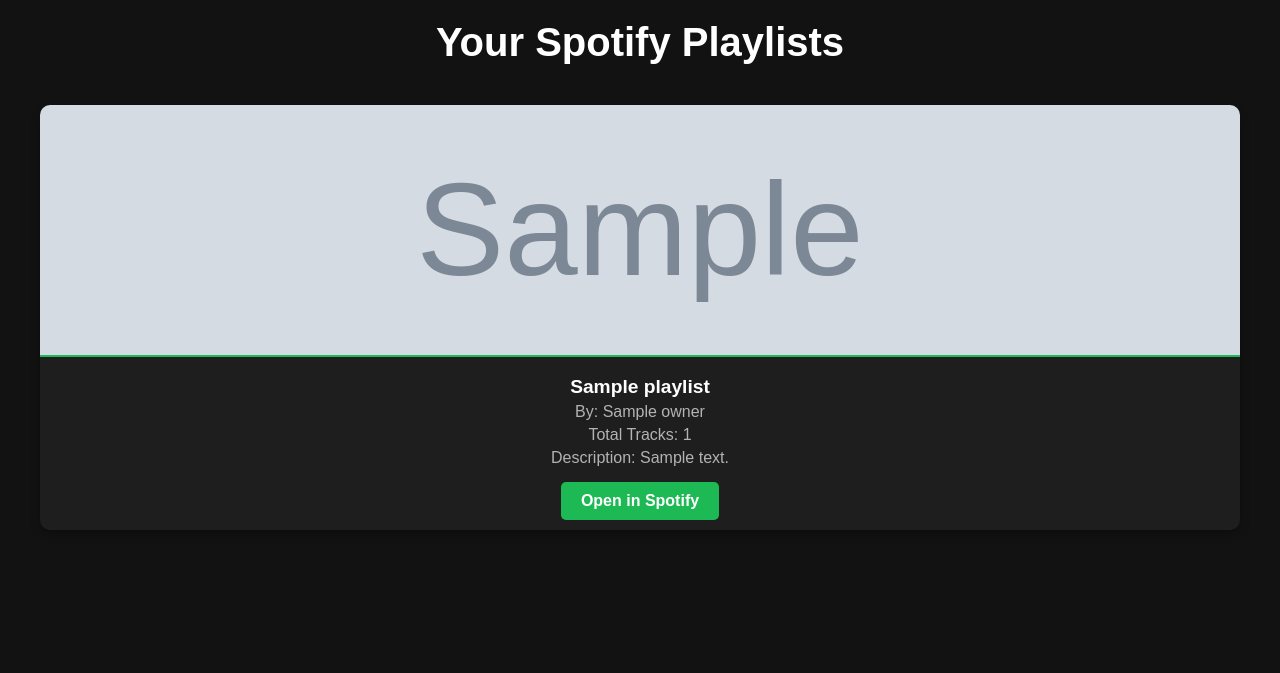
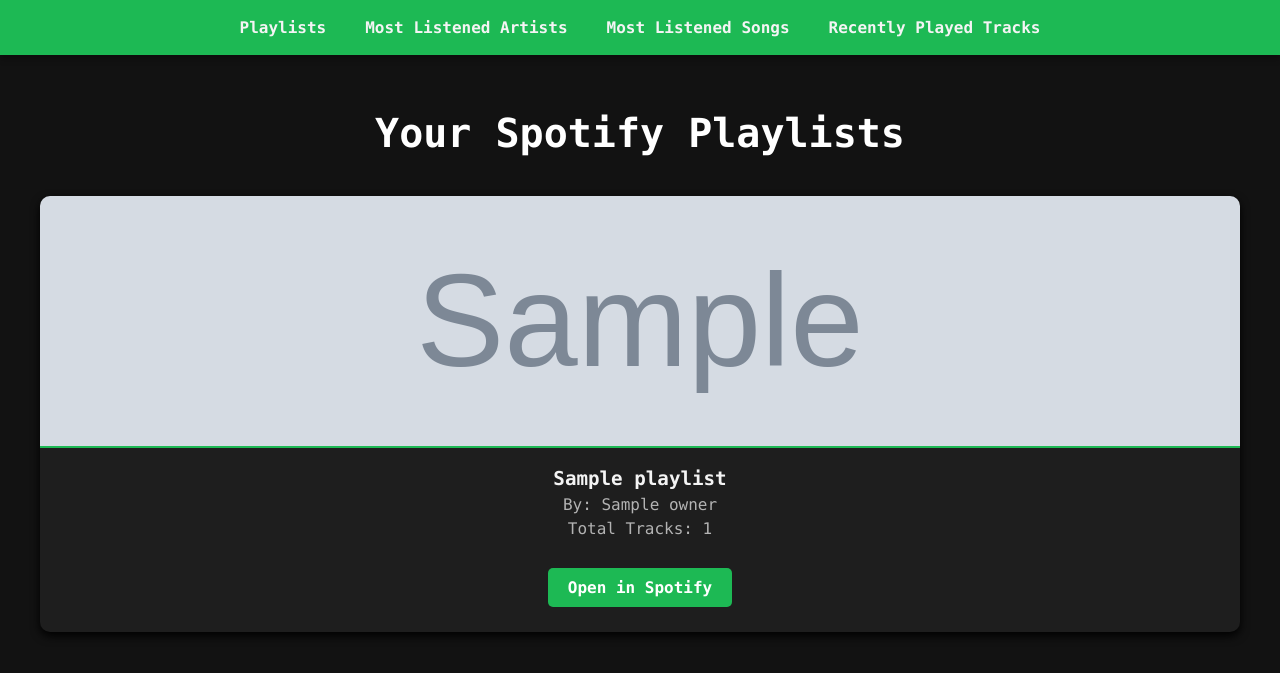
Before and after one commit to RicardoCalvoP/SpotifyWrapped_API, a Flask app: template templates/playlists.html in a window 1280 px wide. Shown: the top 673 px of the page. Run offline with Flask 3, Linux system fonts and the light colour scheme; the template is opened without the code that fills it: most values are stand-ins (such as "Sample title", 1, 10 or a date in 2020); grey boxes marked "Sample" are stand-in pictures; parts of the project's set-up code (start-up, migrations or seed data) failed here and were passed over.

Commit message:
feat: playlists page

```diff
--- a/static/playlists.css
+++ b/static/playlists.css
@@ -1,15 +1,20 @@
 /* General Styles */
 body {
-  font-family: 'Arial', sans-serif;
+
+  font-family: 'Consolas';
+
   margin: 0;
   padding: 0;
   background-color: #121212;
   color: #e0e0e0;
   text-align: center;
+  padding-top: 60px;
+  /* Ensure content is not overlapped by the nav */
 }
 
 h1 {
   margin: 20px 0;
+  margin-top: 50px;
   font-size: 2.5rem;
   color: #ffffff;
 }
@@ -28,7 +33,7 @@
 .playlist {
   background-color: #1e1e1e;
   border-radius: 10px;
-  box-shadow: 0 4px 10px rgba(0, 0, 0, 0.3);
+  box-shadow: 0 4px 10px rgba(0, 0, 0, 1);
   overflow: hidden;
   text-align: center;
   transition: transform 0.3s, box-shadow 0.3s;
@@ -36,7 +41,7 @@
 
 .playlist:hover {
   transform: scale(1.05);
-  box-shadow: 0 6px 15px rgba(0, 0, 0, 0.5);
+  box-shadow: 0 20px 5px rgba(0, 0, 0, 0.5);
 }
 
 /* Fixed Size for Playlist Images */
@@ -52,12 +57,13 @@
 .playlist h2 {
   font-size: 1.2rem;
   margin: 15px 0 5px 0;
-  color: #ffffff;
+  color: #f4f4f4;
+
 }
 
 .playlist p {
   font-size: 1rem;
-  margin: 5px 0;
+  margin: 5px;
   color: #b3b3b3;
 }
 
@@ -70,7 +76,7 @@
   border-radius: 5px;
   font-weight: bold;
   display: inline-block;
-  margin: 10px 0;
+  margin: 25px 0;
   transition: background-color 0.3s ease, transform 0.2s ease;
 }
 
@@ -78,3 +84,38 @@
   background-color: #1ed760;
   transform: translateY(-3px);
 }
+
+/* Navigation Bar */
+.navigation-bar {
+  position: fixed;
+  top: 0;
+  left: 0;
+  width: 100%;
+  background-color: #1DB954;
+  /* Spotify green */
+  padding: 10px 0;
+  display: flex;
+  justify-content: center;
+  gap: 15px;
+  box-shadow: 0 4px 6px rgba(0, 0, 0, 0.3);
+  z-index: 1000;
+  /* Ensures it stays on top of the content */
+}
+
+.navigation-bar a {
+  color: #f4f4f4;
+  /* Dark text for contrast */
+  text-decoration: none;
+  font-size: 1rem;
+  font-weight: bold;
+  padding: 8px 12px;
+  border-radius: 5px;
+  transition: background-color 0.3s, color 0.3s;
+}
+
+.navigation-bar a:hover {
+  background-color: #121212;
+  /* Dark background on hover */
+  color: #1DB954;
+  /* Green text on hover */
+}
--- a/templates/playlists.html
+++ b/templates/playlists.html
@@ -9,6 +9,13 @@
 </head>
 
 <body>
+  <nav class="navigation-bar">
+    <a href="/playlists">Playlists</a>
+    <a href="/most-listened-artists">Most Listened Artists</a>
+    <a href="/most-listened-songs">Most Listened Songs</a>
+    <a href="/recently-played">Recently Played Tracks</a>
+  </nav>
+
   <h1>Your Spotify Playlists</h1>
   <div class="playlists-container">
     {% for playlist in playlists %}
@@ -17,10 +24,6 @@
       <h2>{{ playlist.name }}</h2>
       <p>By: {{ playlist.owner }}</p>
       <p>Total Tracks: {{ playlist.total_tracks }}</p>
-      {% if playlist.description %}
-      <p>Description: {{ playlist.description }}</p>
-      {% endif %}
-
       <a href="{{ playlist.spotify_url }}" target="_blank">Open in Spotify</a>
     </div>
     {% endfor %}
```
